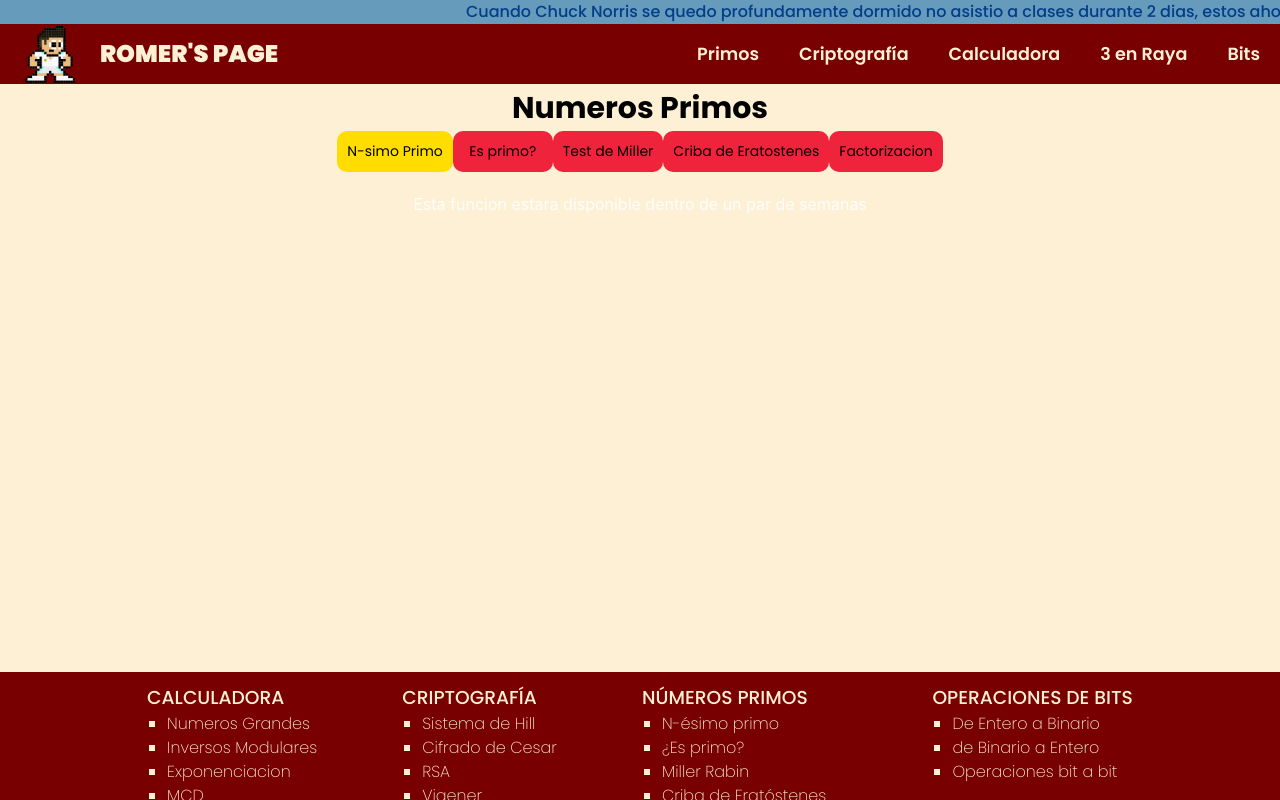
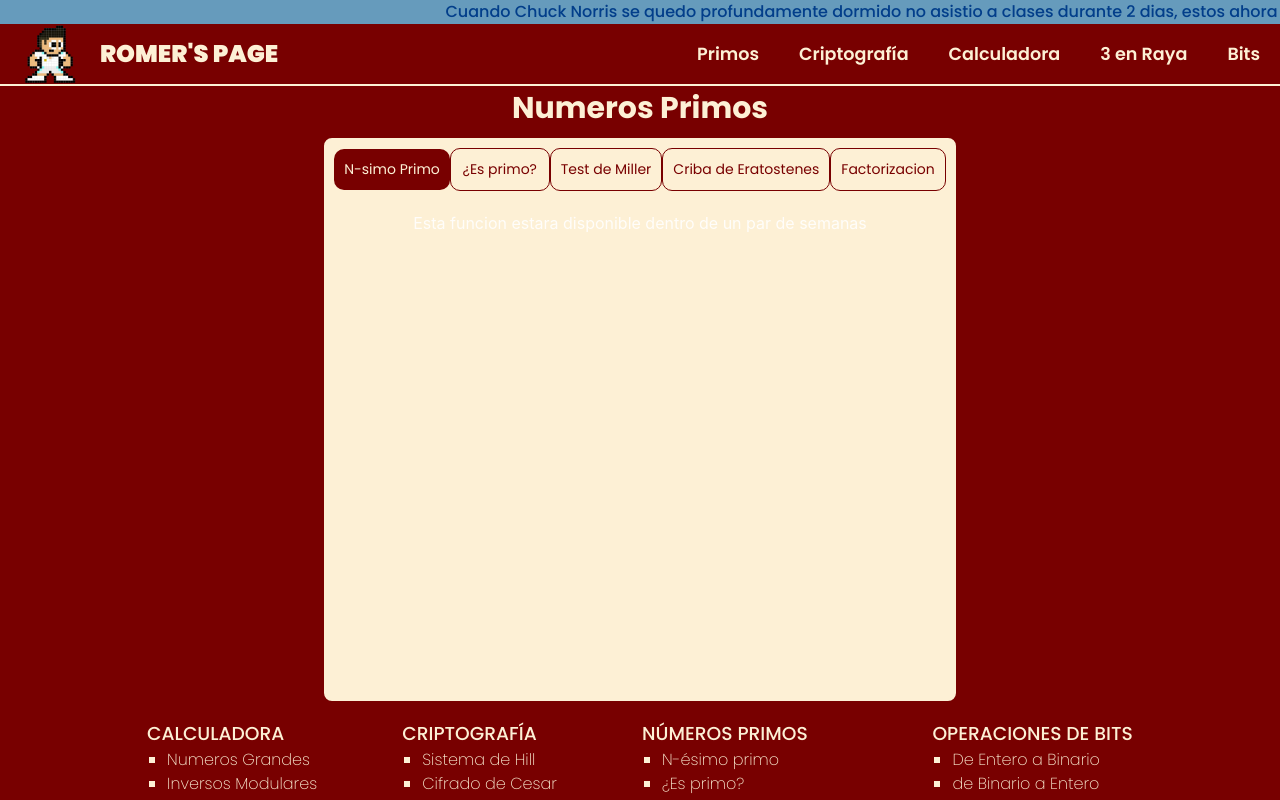
Before and after one commit to romerflores/Calculator, a React (Vite) app: page /primos in a window 1280 px wide. Shown: the top 800 px of the page. Built offline with nearby package versions, Linux system fonts and the light colour scheme.

Commit message:
Arreglo visual de primes

```diff
--- a/src/App.tsx
+++ b/src/App.tsx
@@ -14,6 +14,7 @@ import Bits from "./pages/bits/Bits";
 import Aprende from "./pages/aprende/Aprende";
 import TODO from "./components/TODO/TODO";
 import Flower from "./components/flower/Flower";
+import Cripto from "./pages/cripto/Cripto";
 
 function App() {
 
@@ -25,7 +26,7 @@ function App() {
             <Routes>
                 <Route path="/calculadora" element={<Calculator/>} />
                 <Route path="/primos" element={<Primes></Primes>} />
-                <Route path="/criptografia" element={<TODO></TODO>} />
+                <Route path="/criptografia" element={<Cripto/>} />
                 <Route path="/aprende" element={<Aprende></Aprende>} />
                 <Route path="/bits" element={<Bits/>} />
                 <Route path="/luuu" element={<Flower></Flower>} />
--- a/src/pages/bits/Bits.tsx
+++ b/src/pages/bits/Bits.tsx
@@ -31,7 +31,7 @@ function Bits() {
     return <WineContent>
         <Title
             textTitle="Operaciones con bits"
-            textColor="white"
+            textColor="var(--white)"
             textBorder="green"
             textSize="30"
         />
--- /dev/null
+++ b/src/pages/cripto/Cripto.tsx
@@ -0,0 +1,27 @@
+import WineContent from "../../components/themesContent/WineContent";
+import Title from "../../components/title/Title";
+
+
+function Cripto()
+{
+
+    return (
+        <WineContent>
+            <Title
+                textTitle="Criptografia"
+                textSize="30"
+                textColor="var(--white)"
+            />
+
+            <Title
+                textTitle="Aun estamos Trabajando!!!.."
+                textSize="20"
+                textColor="var(--white)"
+            />
+
+
+        </WineContent>
+    )
+}
+
+export default Cripto;
--- a/src/pages/primes/Primes.tsx
+++ b/src/pages/primes/Primes.tsx
@@ -11,24 +11,23 @@ import WineContent from "../../components/themesContent/WineContent";
 function Primes() {
 
 
-    const [activePrimeContent, setActivePrimeContent] = useState("n-simo");
+
+    const optionsPrimes = ["N-simo Primo", "¿Es primo?", "Test de Miller", "Criba de Eratostenes", "Factorizacion"]
+    const [activePrimeContent, setActivePrimeContent] = useState(optionsPrimes[0]);
 
 
     const renderPrimerContent = () => {
         switch (activePrimeContent) {
-        case "n-simo":
+        case optionsPrimes[0]:
             return "Esta funcion estara disponible dentro de un par de semanas"
-        case "isprime":
+        case optionsPrimes[1]:
             return <IsPrime></IsPrime>
-        case "test":
+        case optionsPrimes[2]:
             return <MillerRabin></MillerRabin>
-
-        case "criba":
+        case optionsPrimes[3]:
             return "Eratostenes"
-
-        case "factoring":
-            return <Factoring/>
-
+        case optionsPrimes[4]:
+            return <Factoring />
         default:
             return <NotFound></NotFound>
         }
@@ -36,21 +35,21 @@ function Primes() {
 
 
     return (<>
-        <WineContent color="var(--white)">
-            <Title textTitle="Numeros Primos" textColor="black" textSize="30" />
+        <WineContent>
+            <Title textTitle="Numeros Primos" textColor="var(--white)" textSize="30" />
 
-            <nav className="primes-button-content">
-                <Button textButton="N-simo Primo" type={("n-simo" == activePrimeContent ? "warning" : "danger")} onClick={() => setActivePrimeContent("n-simo")}></Button>
-                <Button textButton="Es primo?" type={("isprime" == activePrimeContent ? "warning" : "danger")} onClick={() => setActivePrimeContent("isprime")}></Button>
-                <Button textButton="Test de Miller" type={("test" == activePrimeContent ? "warning" : "danger")} onClick={() => setActivePrimeContent("test")}></Button>
-                <Button textButton="Criba de Eratostenes" type={("criba" == activePrimeContent ? "warning" : "danger")} onClick={() => setActivePrimeContent("criba")}></Button>
-                <Button textButton="Factorizacion" type={("factoring" == activePrimeContent ? "warning" : "danger")} onClick={() => setActivePrimeContent("factoring")}></Button>
-            </nav>
-
-
-
-            <section className="primes-container-content">
-                {renderPrimerContent()}
+            <section className="bits-content">
+                <ul>
+                    {
+                        optionsPrimes.map(elemento =>
+                            <Button key={elemento} type={(activePrimeContent == elemento) ? "selectedV2" : "toSelectV2"} textButton={elemento} onClick={() => setActivePrimeContent(elemento)} />
+                        )}
+                </ul>
+                <section className="primes-container-content">
+                    {
+                        renderPrimerContent()
+                    }
+                </section>
             </section>
         </WineContent>
     </>)
```
